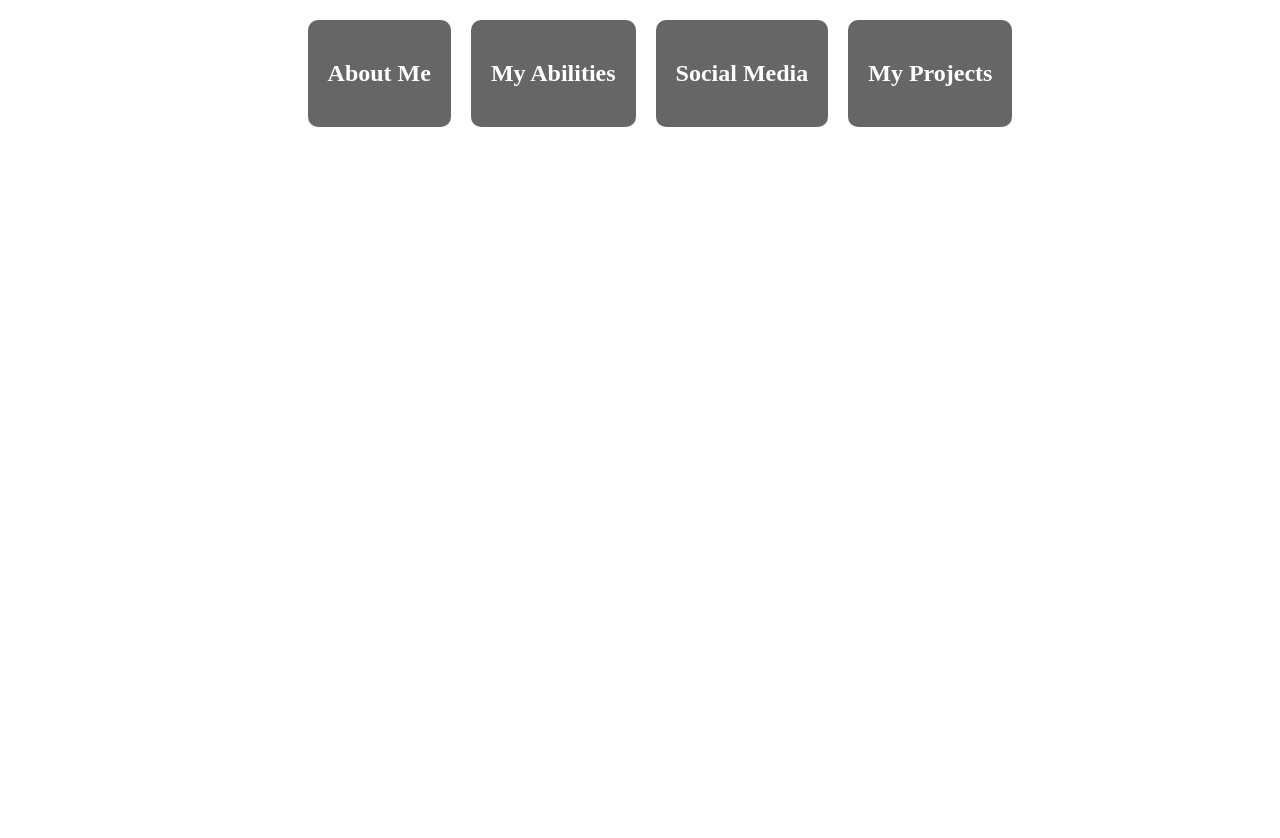
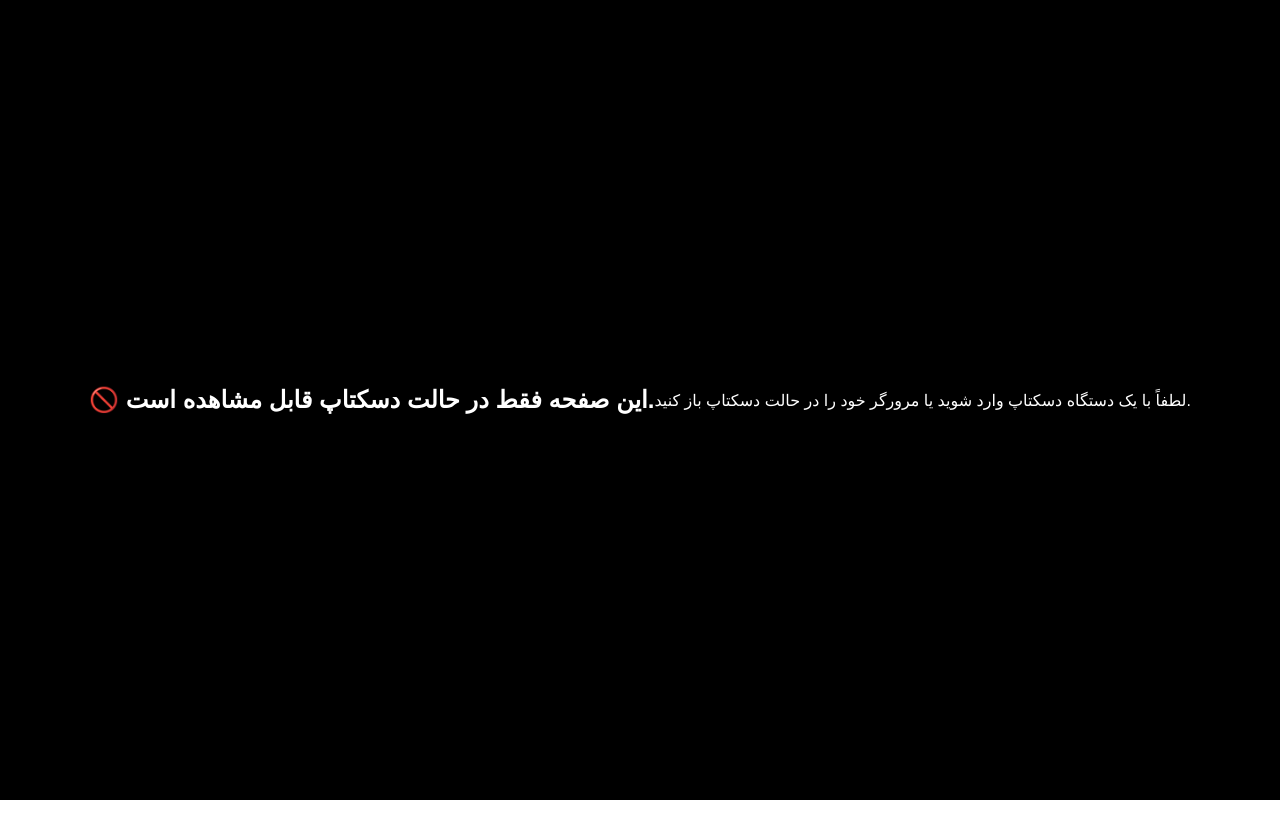
Before and after one commit to zahra22th1/my-html-page, a plain HTML site: page index.html in a window 1280 px wide. Shown: the top 838 px of the page. Drawn offline with Linux system fonts and the light colour scheme.

Commit message:
Update index.html

```diff
--- a/index.html
+++ b/index.html
@@ -71,10 +71,32 @@
             border-radius: 8px;
             margin-bottom: 10px;
         }
+#mobileWarning {
+    display: none;
+    width: 100vw;
+    height: 100vh;
+    background: #000;
+    color: white;
+    display: flex;
+    justify-content: center;
+    align-items: center;
+    text-align: center;
+    padding: 20px;
+    box-sizing: border-box;
+    position: fixed;
+    top: 0;
+    left: 0;
+    z-index: 9999;
+}
 
     </style>
 </head>
 <body>
+    <div id="mobileWarning">
+    <h2>🚫 این صفحه فقط در حالت دسکتاپ قابل مشاهده است.</h2>
+    <p>لطفاً با یک دستگاه دسکتاپ وارد شوید یا مرورگر خود را در حالت دسکتاپ باز کنید.</p>
+</div>
+
     <section id="contents">
         <div id="aboutMe" class="content" onmouseover="showInfo('About Me', 'Hello! I\'m Zahra,I love coding and I enjoy learning and exploring new ideas.', 'imgs/about.jpg')" onmouseleave="hideInfo()">
             <h2>About Me</h2>
@@ -108,6 +130,18 @@
     function hideInfo(){
         document.getElementById("show").style.display= "none";
     }
+
+    // بررسی اندازه صفحه برای مخفی یا نمایش دادن محتوا
+    function checkDevice() {
+        if (window.innerWidth <= 768) { // موبایل یا تبلت
+            document.getElementById("contents").style.display = "none";
+            document.getElementById("show").style.display = "none";
+            document.getElementById("mobileWarning").style.display = "flex";
+        }
+    }
+
+    checkDevice(); // در بارگزاری اولیه اجرا شود
+    window.addEventListener("resize", checkDevice); // اگر کاربر تغییر اندازه داد
 </script>
 
 
```
